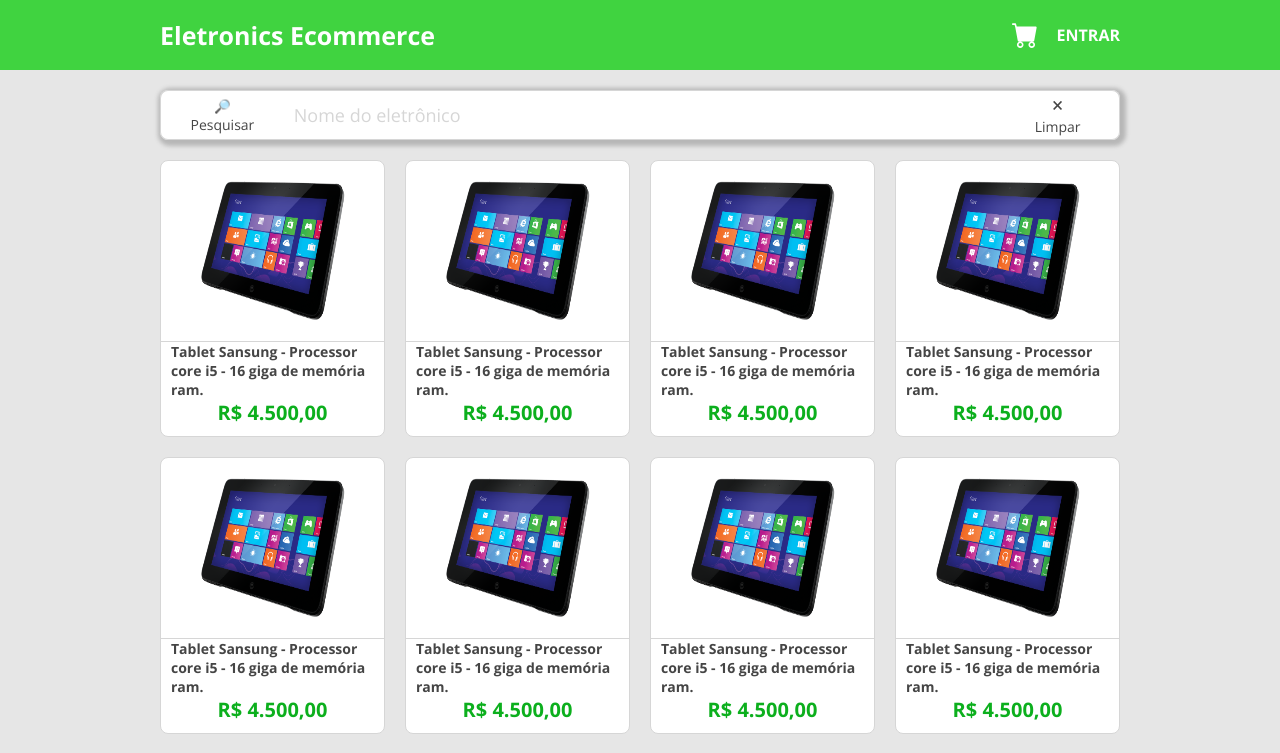
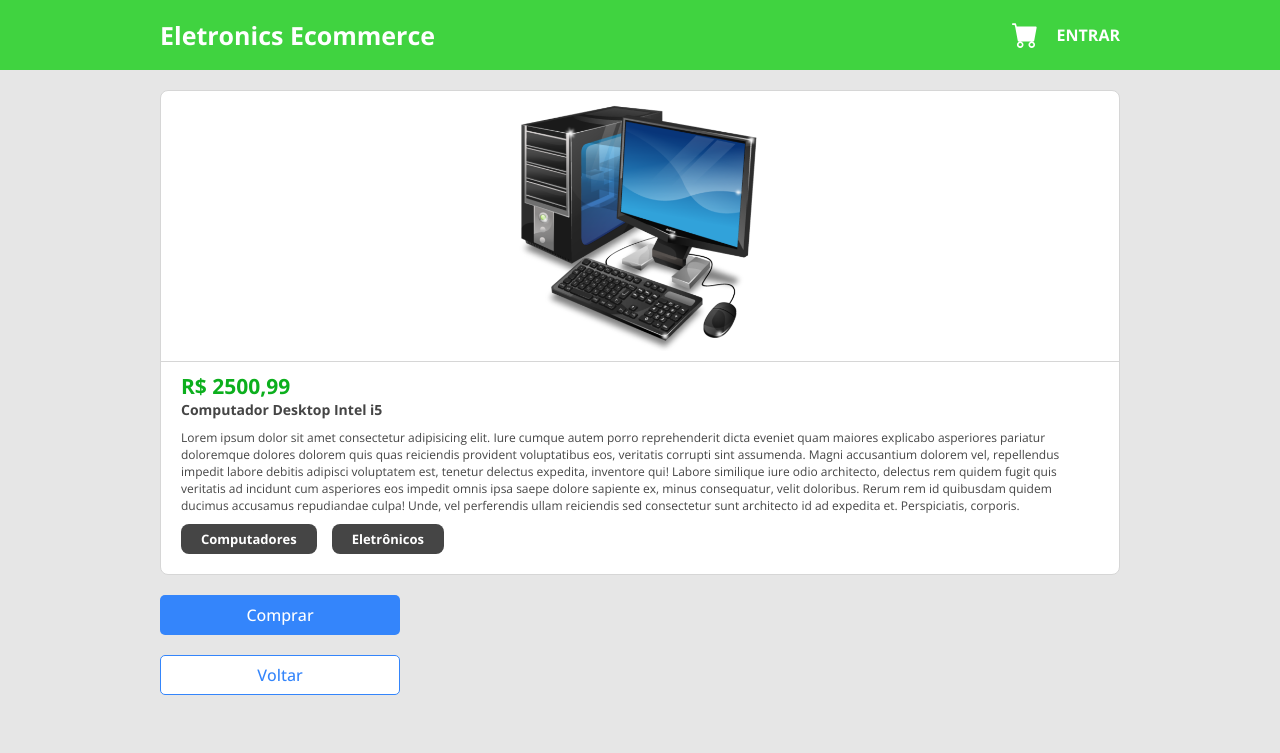
Before and after one commit to rafaelgauderio/typescript-ecommerce-frontweb, a React (Vite) app: page / in a window 1280 px wide. Shown: the top 753 px of the page. Built offline with nearby package versions, Linux system fonts and the light colour scheme.

Commit message:
Props : product categories

```diff
--- a/src/App.tsx
+++ b/src/App.tsx
@@ -1,11 +1,10 @@
-import React from "react";
-import ProductCatalog from "./routes/ProductCatalog";
+import ProductDetails from "./routes/ProductDetails";
 
 function App() {
 
   return (
     <>
-      <ProductCatalog />
+      <ProductDetails />
     </>
   );
 
--- a/src/components/ProductCategory/index.tsx
+++ b/src/components/ProductCategory/index.tsx
@@ -1,10 +1,14 @@
 import './styles.css';
 
-export default function ProductCategory() {
+type Props = {
+    name: string;
+};
+
+export default function ProductCategory({name} : Props) {
 
     return (
         <span className="ec-categories">
-            Computadores
+            {name}
         </span>
 
     );
--- a/src/components/ProductDetailsCard/index.tsx
+++ b/src/components/ProductDetailsCard/index.tsx
@@ -14,8 +14,8 @@
                 <h4>Computador Desktop Intel i5</h4>
                 <p>Lorem ipsum dolor sit amet consectetur adipisicing elit. Iure cumque autem porro reprehenderit dicta eveniet quam maiores explicabo asperiores pariatur doloremque dolores dolorem quis quas reiciendis provident voluptatibus eos, veritatis corrupti sint assumenda. Magni accusantium dolorem vel, repellendus impedit labore debitis adipisci voluptatem est, tenetur delectus expedita, inventore qui! Labore similique iure odio architecto, delectus rem quidem fugit quis veritatis ad incidunt cum asperiores eos impedit omnis ipsa saepe dolore sapiente ex, minus consequatur, velit doloribus. Rerum rem id quibusdam quidem ducimus accusamus repudiandae culpa! Unde, vel perferendis ullam reiciendis sed consectetur sunt architecto id ad expedita et. Perspiciatis, corporis.</p>
                 <div className="ec-categories-container">
-                    <ProductCategory></ProductCategory>
-                    <ProductCategory></ProductCategory>
+                    <ProductCategory name={'Computadores'}></ProductCategory>
+                    <ProductCategory name={'Eletrônicos'}></ProductCategory>
                 </div>
 
             </div>
--- a/src/routes/ProductCatalog/index.tsx
+++ b/src/routes/ProductCatalog/index.tsx
@@ -1,9 +1,9 @@
-import HeaderClient from '../../components/headerClient';
 import SearchBar from '../../components/SearchBar';
 import ProductCatalogCard from '../../components/ProductCatalogCard';
 
 import './styles.css';
 import ButtonShowMore from '../../components/ButtonShowMore';
+import HeaderClient from '../../components/HeaderClient';
 
 const ProductCatalog = () => {
     return (
--- a/src/routes/ProductDetails/index.tsx
+++ b/src/routes/ProductDetails/index.tsx
@@ -1,4 +1,8 @@
 
+import ButtonBlue from '../../components/ButtonBlue';
+import ButtonWhite from '../../components/ButtonWhite';
+import HeaderClient from '../../components/HeaderClient';
+import ProductDetailsCard from '../../components/ProductDetailsCard';
 import './styles.css';
 
 export default function ProductDetails() {
```
